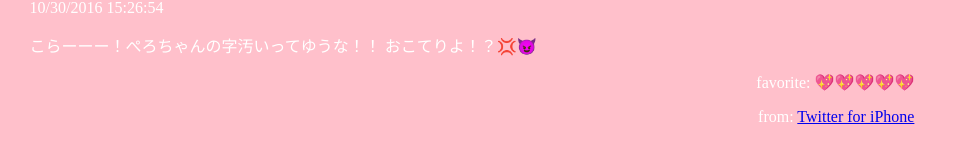
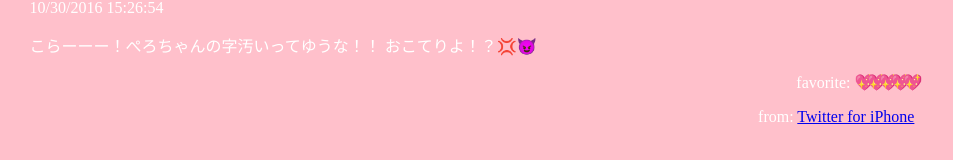
Before and after one commit to kuskyst/my-tweet-history, a Nuxt app: page / in a window 1280 px wide. Shown: the part 346-506 px from the top of the page, without its empty margins (168-1121 px from the left). Built offline with nearby package versions, Linux system fonts and the light colour scheme.

Commit message:
Update index.vue

```diff
--- a/pages/index.vue
+++ b/pages/index.vue
@@ -6,8 +6,8 @@
       <p id="media_url" v-for="url in tweet.media_url_https" :key="url">
         <img height="240px" :src="url" /></p>
       <p id="reaction">
-        favorite: {{ '💖'.repeat(tweet.favorite_count) }}
-        <span v-if="tweet.retweet_count > 0">retweet: {{ '♻'.repeat(tweet.retweet_count) }}</span>
+        favorite: <span class="mark">{{ '💖'.repeat(tweet.favorite_count) }}</span>
+        <span v-if="tweet.retweet_count > 0">retweet: <span class="mark">{{ '♻'.repeat(tweet.retweet_count) }}</span></span>
       </p>
       <p id="source">from: <span v-html="tweet.source"></span></p>
     </div>
@@ -68,6 +68,9 @@ onMounted(async () => {
 #source {
   text-align: right;
 }
+.mark {
+  letter-spacing: -8px;
+}
 @keyframes fadeIn {
   to {
     opacity: 1;
```
